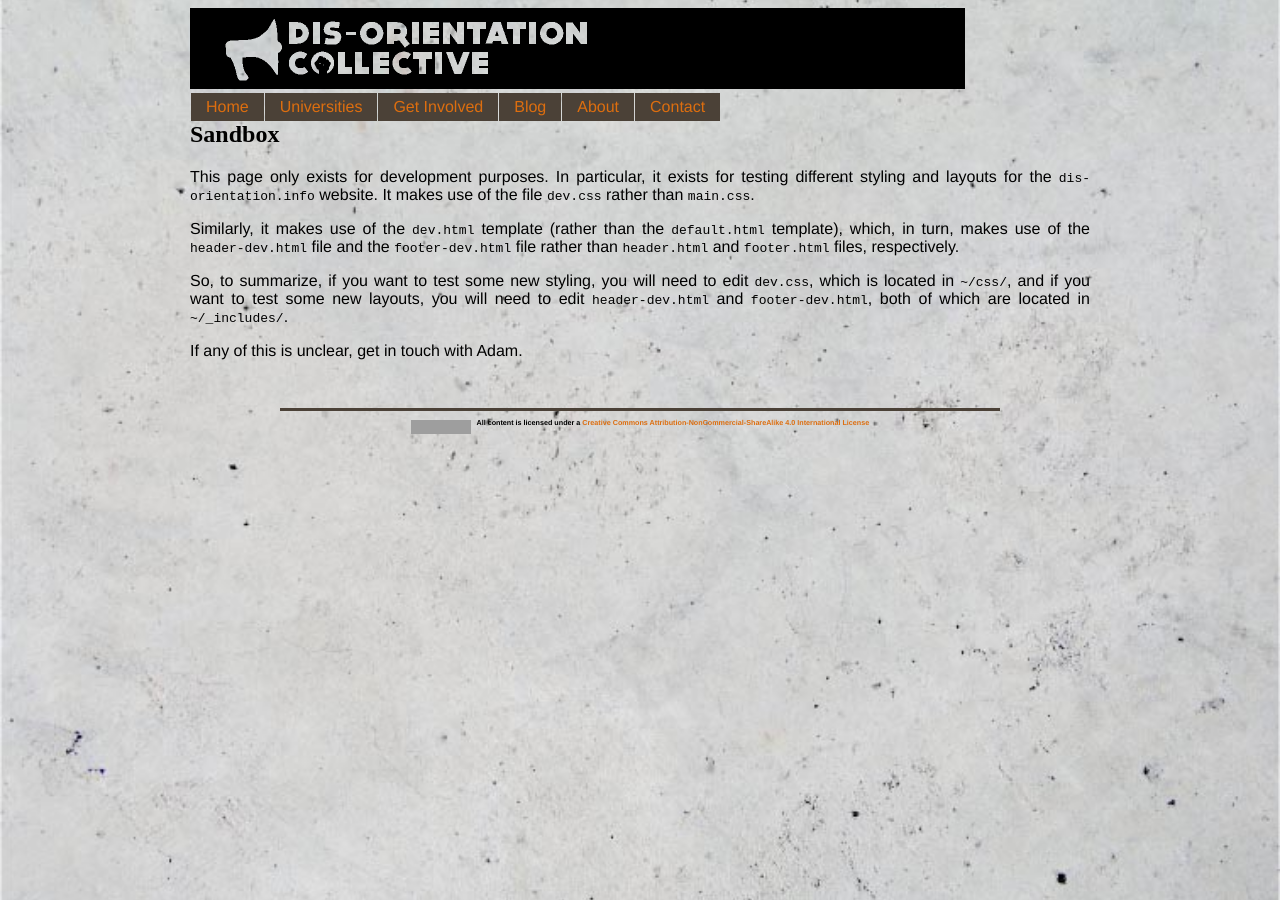
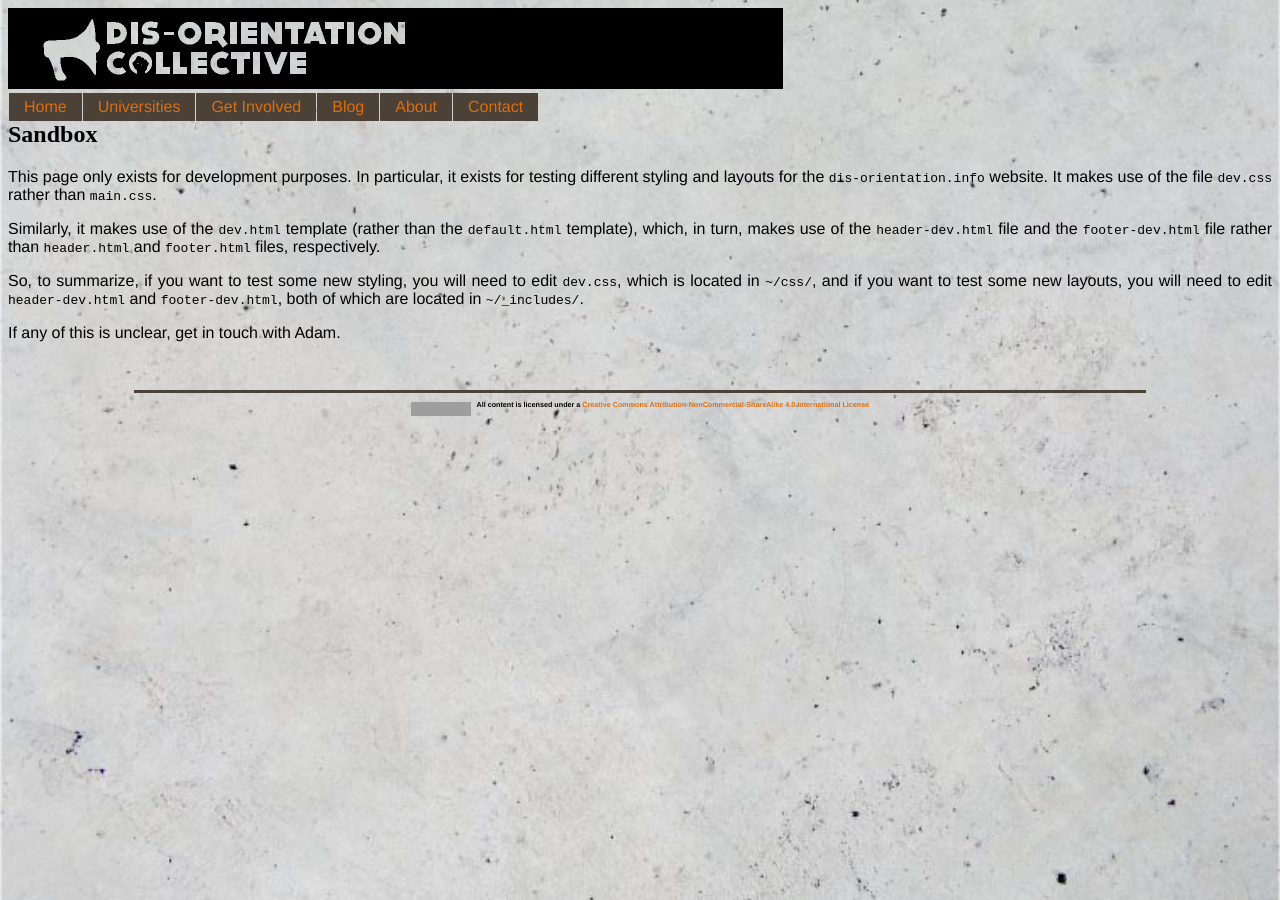
Before and after one commit to dis-orientation/dis-orientation.github.io, a Jekyll site: the page built from dev/sandbox.md, in a window 1280 px wide. Built offline with Jekyll 4.4.1, drawn with Linux system fonts in a browser that asks for light colours; some web fonts are replaced; grey boxes are pictures that could not be loaded.

Commit message:
100% width

```diff
--- a/css/dev.css
+++ b/css/dev.css
@@ -178,7 +178,7 @@ DIV CONTAINERS AND SOME STYLING THEREOF:
 	display: block;
 	margin: 0 auto;
 	position: relative;
-	width: 900px;
+	width: 100%;
 }
 
 #header-wrapper{
```
